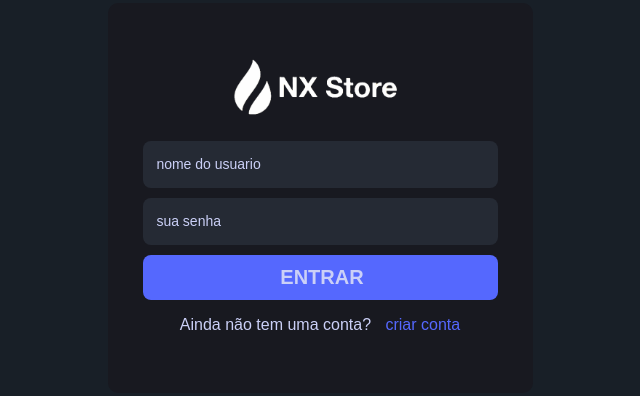
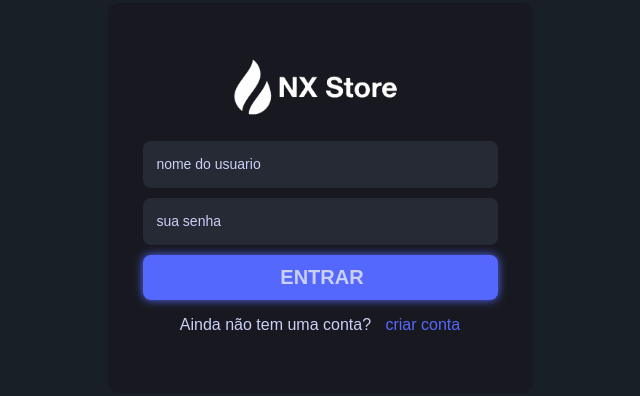
Before and after one commit to Nico0230/login-register, a plain HTML site: page index.html in a window 1280 px wide. Shown: the part 210-606 px from the top of the page, without its empty margins (320-960 px from the left). Drawn offline with Linux system fonts and the light colour scheme.

Commit message:
coloquei sobra no botão

```diff
--- a/CSS/styles.css
+++ b/CSS/styles.css
@@ -57,6 +57,7 @@ input::placeholder{
 form [type="submit"]{
     display: block;
     background-color: #5568fe;
+    box-shadow: 0px 0px 10px #5568fe ;
     font-size: 20px;
     text-transform: uppercase;
     font-weight: bold;
```
